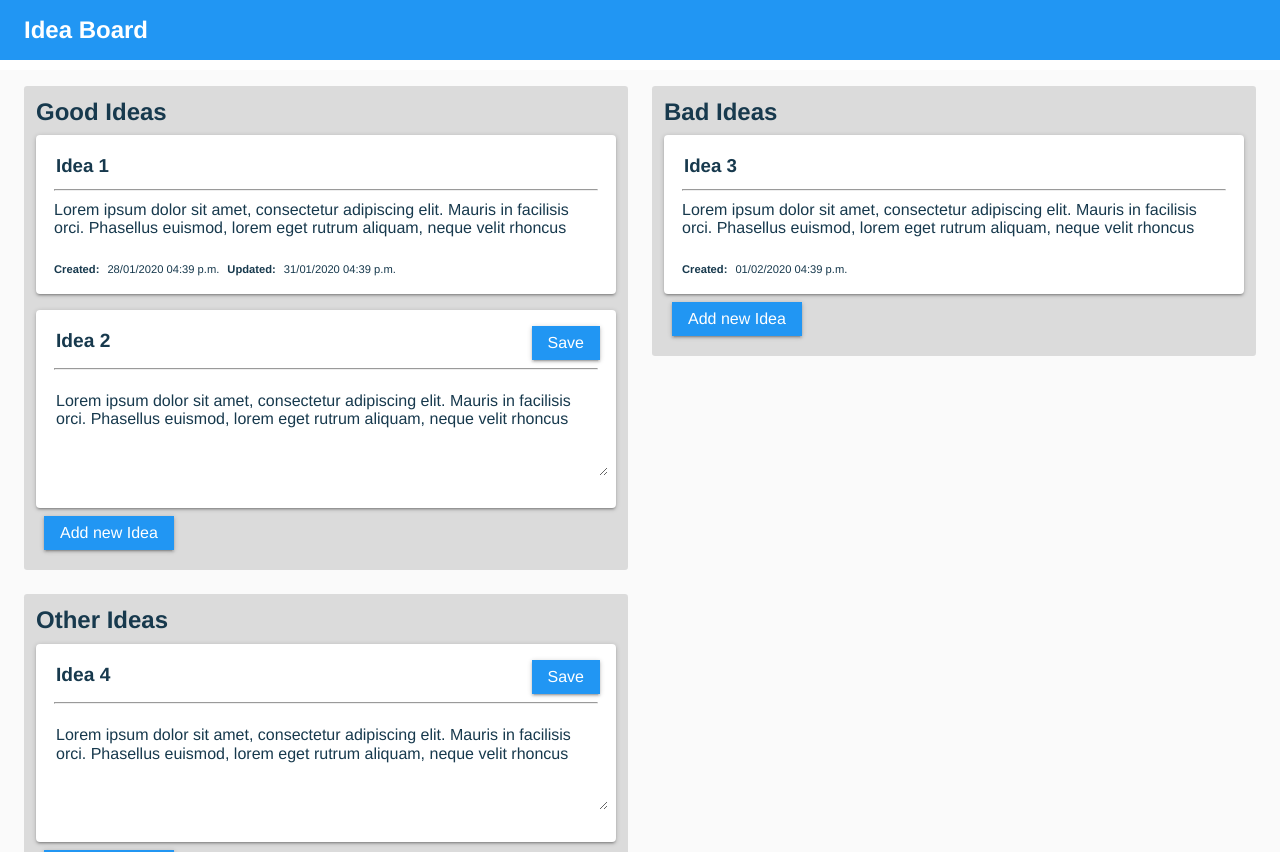
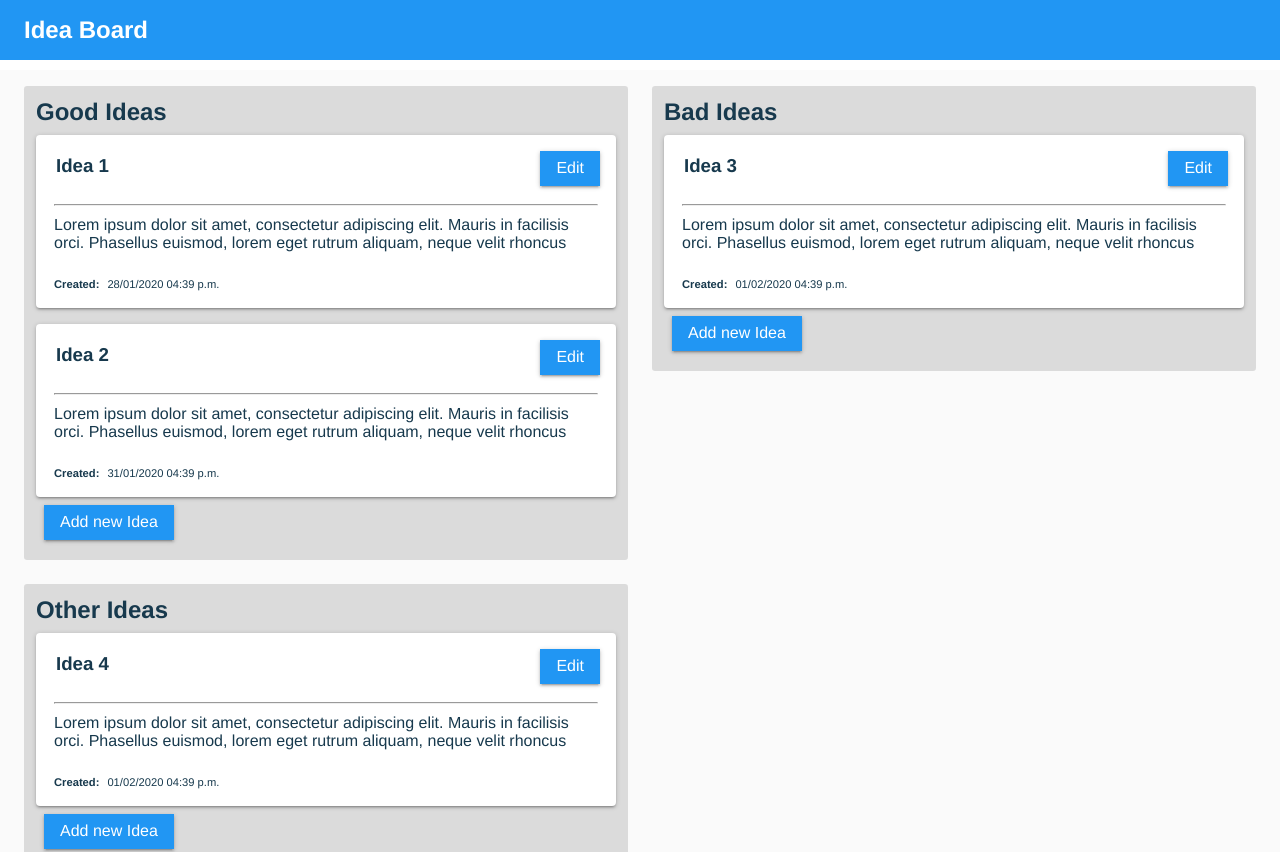
Before and after one commit to rs-saunders/clearscore-fed-test, a React (Create React App) app: page / in a window 1280 px wide. Shown: the top 852 px of the page. Built offline with nearby package versions, Linux system fonts and the light colour scheme.

Commit message:
added editIdea action

```diff
--- a/src/App.js
+++ b/src/App.js
@@ -20,13 +20,11 @@
       ideaList: 'Good Ideas',
       description: 'Lorem ipsum dolor sit amet, consectetur adipiscing elit. Mauris in facilisis orci. Phasellus euismod, lorem eget rutrum aliquam, neque velit rhoncus',
       createdAt: subDays(Date.now(), 5),
-      updatedAt: subDays(Date.now(), 2),
     },
     {
       id: randomId(),
       title: 'Idea 2',
       ideaList: 'Good Ideas',
-      editing: true,
       description: 'Lorem ipsum dolor sit amet, consectetur adipiscing elit. Mauris in facilisis orci. Phasellus euismod, lorem eget rutrum aliquam, neque velit rhoncus',
       createdAt: subDays(Date.now(), 2),
     },
@@ -41,7 +39,6 @@
       id: randomId(),
       title: 'Idea 4',
       ideaList: 'Other Ideas',
-      editing: true,
       description: 'Lorem ipsum dolor sit amet, consectetur adipiscing elit. Mauris in facilisis orci. Phasellus euismod, lorem eget rutrum aliquam, neque velit rhoncus',
       createdAt: subDays(Date.now(), 1),
     },
@@ -57,6 +54,16 @@
         title: '',
         description: '',
       }
+    ]);
+  }
+
+  const editIdea = (id) => {
+    const index = ideas.findIndex(idea => idea.id === id);
+    const ideaToEdit = ideas.find(idea => idea.id === id);
+    setIdeas([
+      ...ideas.slice(0, index),
+      { ...ideaToEdit, editing: true },
+      ...ideas.slice(index+1, ideas.length),
     ]);
   }
 
@@ -82,6 +89,7 @@
               title={title}
               addNewIdea={addNewIdea}
               saveIdea={saveIdea}
+              editIdea={editIdea}
               ideas={ideas
                 .filter(idea => idea.ideaList === title)
               }
--- a/src/components/IdeaCard.js
+++ b/src/components/IdeaCard.js
@@ -1,10 +1,30 @@
 import React from 'react';
 import { format } from 'date-fns';
 import styles from './IdeaCard.module.css';
+import Button from './Button';
 
-const IdeaCard = ({title, description, createdAt, updatedAt}) => (
+const IdeaCard = ({
+  id,
+  title,
+  description,
+  createdAt,
+  updatedAt,
+  editIdea = () => {}
+}) => (
   <div className={styles.container}>
-    <h3 className={styles.title}>{title}</h3>
+    <div className={styles.header}>
+      <div>
+        <h3 className={styles.title}>{title}</h3>
+      </div>
+      <div className={styles.lastCol}>
+        <Button
+          type="button"
+          onClick={() => editIdea(id)}
+        >
+          Edit
+        </Button>
+      </div>
+    </div>
     <hr />
     <p className={styles.description}>{description}</p>
     <dl className={styles.metadata}>
--- a/src/components/IdeaCard.module.css
+++ b/src/components/IdeaCard.module.css
@@ -6,6 +6,14 @@
     0px 1px 5px 0px rgba(0, 0, 0, 0.2),
     0px 2px 2px 0px rgba(0, 0, 0, 0.14),
     0px 3px 1px -2px rgba(0, 0, 0, 0.12)
+}
+
+.header {
+  display: flex;
+}
+
+.lastCol {
+  margin-left: auto;
 }
 
 .title {
--- a/src/components/IdeaList.js
+++ b/src/components/IdeaList.js
@@ -4,7 +4,13 @@
 import IdeaForm from './IdeaForm';
 import Button from './Button';
 
-const IdeaList = ({title = '', ideas = [], addNewIdea = () => {}, saveIdea = () => {}}) => (
+const IdeaList = ({
+  title = '',
+  ideas = [],
+  addNewIdea = () => {},
+  saveIdea = () => {},
+  editIdea = () => {},
+}) => (
   <section className={styles.container}>
     <h2 className={styles.title}>{title}</h2>
     <ul className={styles.list}>
@@ -15,7 +21,7 @@
         >
           {idea.editing || idea.new
             ? <IdeaForm {...idea} saveIdea={saveIdea} />
-            : <IdeaCard {...idea} />
+            : <IdeaCard {...idea} editIdea={editIdea} />
           }
         </li>
       ))}
```
